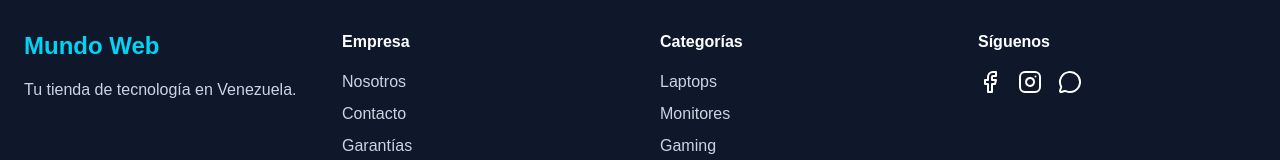
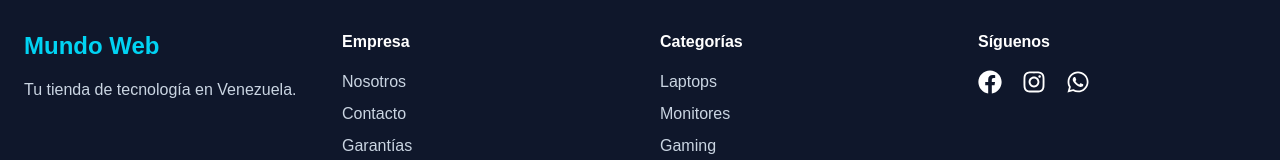
Before and after one commit to rossnelartigas-dot/mundo-web, a Next.js app: page / in a window 1280 px wide. Shown: the part 1966-2126 px from the top of the page. Built offline with nearby package versions, Linux system fonts and the light colour scheme.

Commit message:
Marcas, Footer y botón de WhatsApp

```diff
--- a/src/components/Footer.tsx
+++ b/src/components/Footer.tsx
@@ -1,4 +1,4 @@
-import { Facebook, Instagram, MessageCircle } from "lucide-react";
+import { FaFacebook, FaInstagram, FaWhatsapp } from "react-icons/fa";
 
 export default function Footer() {
   return (
@@ -39,10 +39,10 @@ export default function Footer() {
         <div>
           <h4 className="font-bold mb-4">Síguenos</h4>
 
-          <div className="flex gap-4">
-            <Facebook />
-            <Instagram />
-            <MessageCircle />
+          <div className="flex gap-5 text-2xl">
+            <FaFacebook className="cursor-pointer hover:text-blue-500 transition" />
+            <FaInstagram className="cursor-pointer hover:text-pink-500 transition" />
+            <FaWhatsapp className="cursor-pointer hover:text-green-500 transition" />
           </div>
         </div>
 
```
